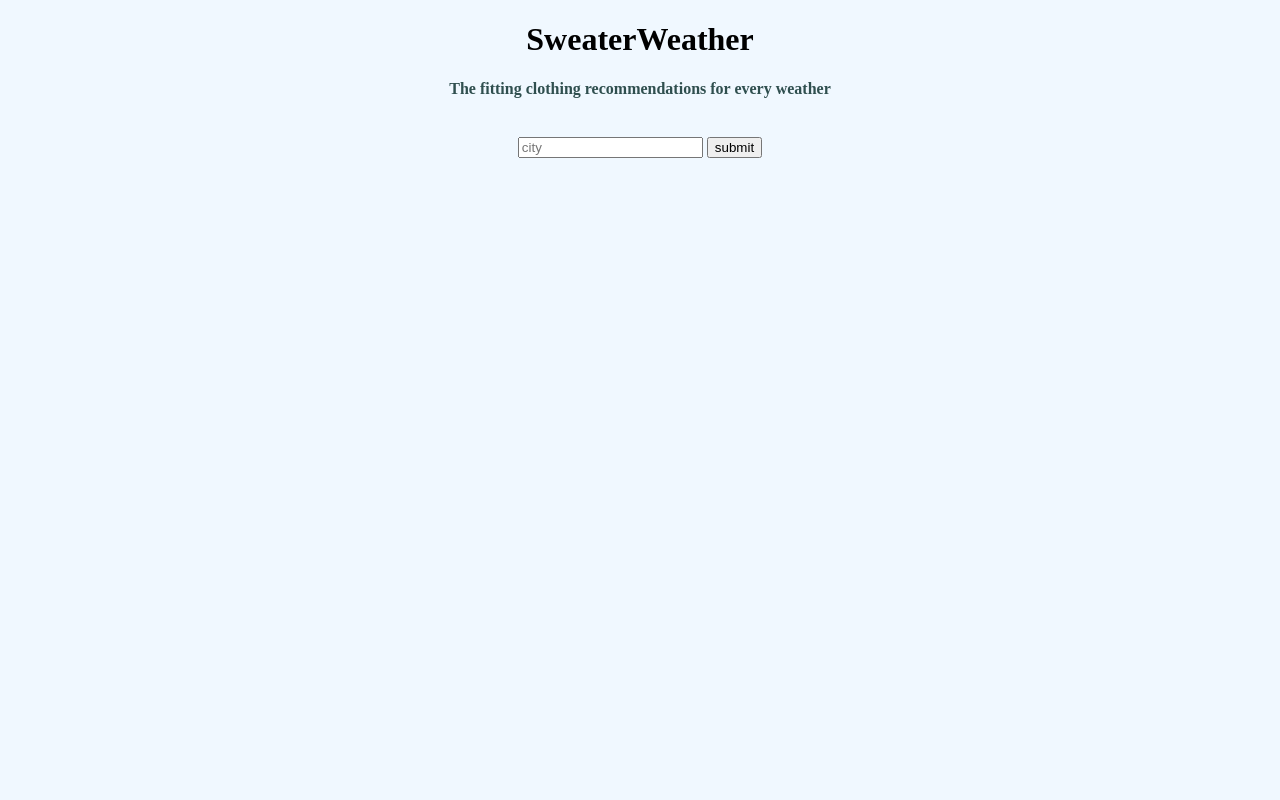
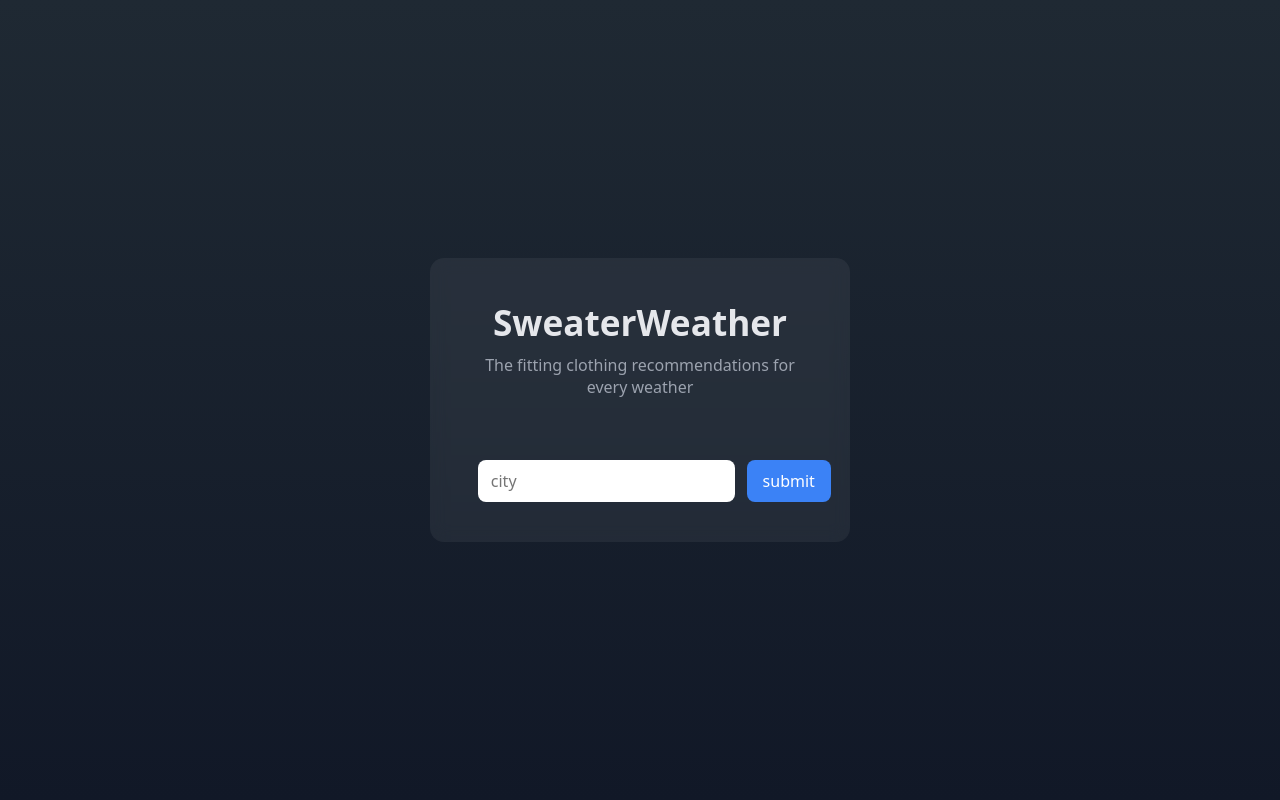
Before and after one commit to MEGADragon20/SweaterWeather, a Flask app: page / in a window 1280 px wide. Run offline with Flask 3, Linux system fonts and the light colour scheme.

Commit message:
css rework

```diff
--- a/app/recommend.py
+++ b/app/recommend.py
@@ -6,6 +6,8 @@ def recommend_clothing(weather):
         base = "winter jacket"
     elif temp < 15:
         base = "light jacket"
+    elif temp < 25:
+        base = "sweater"
     else:
         base = "t-shirt"
 
--- a/app/static/style.css
+++ b/app/static/style.css
@@ -1,10 +1,89 @@
+/* --- Reset the browser's nonsense --- */
+* {
+    margin: 0;
+    padding: 0;
+    box-sizing: border-box;
+    font-family: system-ui, -apple-system, BlinkMacSystemFont, sans-serif;
+}
+
+/* --- Page layout --- */
 body {
-    background-color: aliceblue;
-    color: darkslategray;
+    min-height: 100vh;
+    background: linear-gradient(180deg, #1f2933, #111827);
+    color: #e5e7eb;
+
+    display: flex;
+    align-items: center;
+    justify-content: center;
 }
+
+/* --- Main container on index page --- */
+.formdiv {
+    background: rgba(255, 255, 255, 0.06);
+    padding: 2.5rem 3rem;
+    border-radius: 14px;
+    text-align: center;
+    width: 100%;
+    max-width: 420px;
+
+    backdrop-filter: blur(8px);
+}
+
+/* --- Headings --- */
 h1 {
-    color: black;
+    font-size: 2.2rem;
+    margin-bottom: 0.5rem;
 }
-.formdiv {
-    text-align: center;
+
+h2 {
+    margin-top: 1.5rem;
 }
+
+h4 {
+    font-weight: 400;
+    color: #9ca3af;
+    margin-bottom: 1.5rem;
+}
+
+/* --- Form --- */
+form {
+    display: flex;
+    gap: 0.75rem;
+    margin-top: 1rem;
+}
+
+input[type="text"] {
+    flex: 1;
+    padding: 0.6rem 0.8rem;
+    border-radius: 8px;
+    border: none;
+    outline: none;
+
+    font-size: 1rem;
+}
+
+button {
+    padding: 0.6rem 1rem;
+    border-radius: 8px;
+    border: none;
+    background: #3b82f6;
+    color: white;
+    font-size: 1rem;
+    cursor: pointer;
+}
+
+button:hover {
+    background: #2563eb;
+}
+
+/* --- Result page layout tweaks --- */
+body > a {
+    position: absolute;
+    top: 1.5rem;
+    left: 1.5rem;
+}
+
+p {
+    margin-top: 0.5rem;
+    color: #d1d5db;
+}
```
